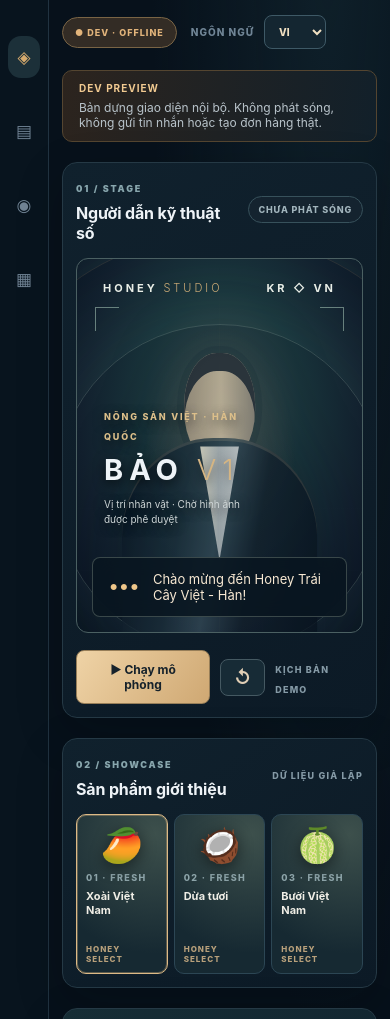
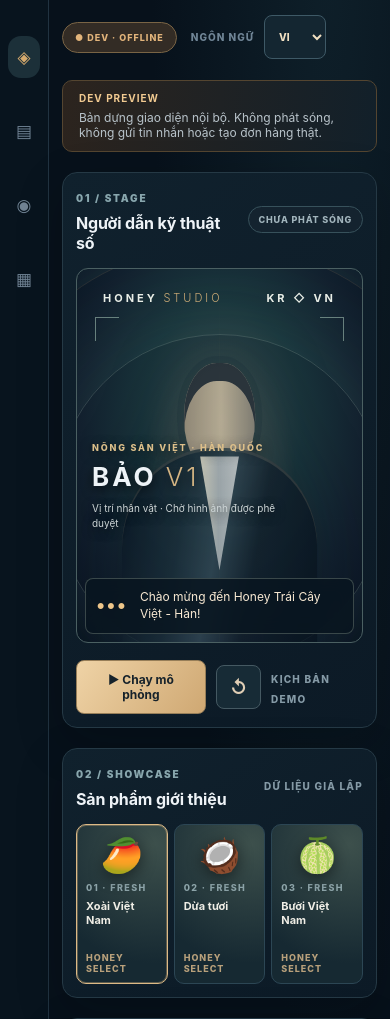
Before and after one commit to baonguyenlgn-ship-it/honey-hermes-smoke-lab, a plain HTML site: page studio_bao_v1/index.html in a window 390 px wide. Shown: the part 70-1089 px from the top of the page. Drawn offline with Linux system fonts and the light colour scheme.

Commit message:
Polish mobile captions and accessible touch targets for studio V1

```diff
--- a/studio_bao_v1/style.css
+++ b/studio_bao_v1/style.css
@@ -1,4 +1,3 @@
-@import url('data:text/css,'); /* no external font or network dependency */
 :root{font-family:Inter,"Segoe UI",Arial,sans-serif;color:#eef3f7;background:#07111b;font-synthesis:none}
 *{box-sizing:border-box}body{margin:0;min-width:320px}button,select{font:inherit}button{cursor:pointer}button:focus-visible,select:focus-visible{outline:2px solid #edbf78;outline-offset:3px}
 .app-shell{min-height:100vh;display:flex;background:radial-gradient(ellipse at 84% 0,rgba(28,58,68,.35),transparent 38%),#07111b}
@@ -30,3 +29,16 @@ footer{display:flex;gap:10px;justify-content:space-between;color:#647b88;font-si
 @media(max-width:1130px){.workspace{grid-template-columns:1fr}.right-stack{display:grid;grid-template-columns:1fr 1fr}.orders-panel{grid-column:1/-1}.stage-canvas{height:460px}}
 @media(max-width:690px){.rail{width:49px;padding-top:18px}.rail-logo{font-size:20px}.rail-icons{font-size:17px}.rail-icons span{width:32px}.main{padding:18px 13px}.topbar{flex-direction:column;align-items:flex-start}.brand h1{font-size:25px}.notice{align-items:flex-start;flex-direction:column;gap:6px}.right-stack{display:flex}.stage-panel,.products-panel,.script-panel,.comments-panel,.orders-panel{padding:13px}.stage-canvas{height:375px}.avatar{width:75%}.scene-copy h3{font-size:29px}.scene-copy{bottom:95px}.scene-copy p{font-size:10px}.product-grid{gap:6px}.product{min-height:160px;padding:9px}.product strong{font-size:11px}.product-emoji{font-size:34px}.transport .timeline,.transport-note{display:none}footer{flex-wrap:wrap;line-height:1.5}.label-pill{font-size:9px}}
 @media(prefers-reduced-motion:reduce){*,*:before,*:after{transition:none!important;animation:none!important}}
+
+/* Visual QA: keep minimum primary control targets and mobile caption legible. */
+.primary-btn,.secondary-btn,.outline-btn,.lang-control select{min-height:44px}
+.caption-overlay{line-height:1.4}
+@media(max-width:690px){
+  .scene-copy{left:15px;max-width:72%;bottom:101px}
+  .scene-copy h3{font-size:26px;letter-spacing:3px;line-height:1.08}
+  .caption-overlay{left:8px;right:8px;bottom:8px;padding:10px 11px;font-size:12px}
+  .product-tag{font-size:9px}
+  .tiny,.section-index,footer{font-size:10px}
+  .product{min-width:0;overflow-wrap:anywhere}
+  .product-grid{min-width:0}
+}
```
